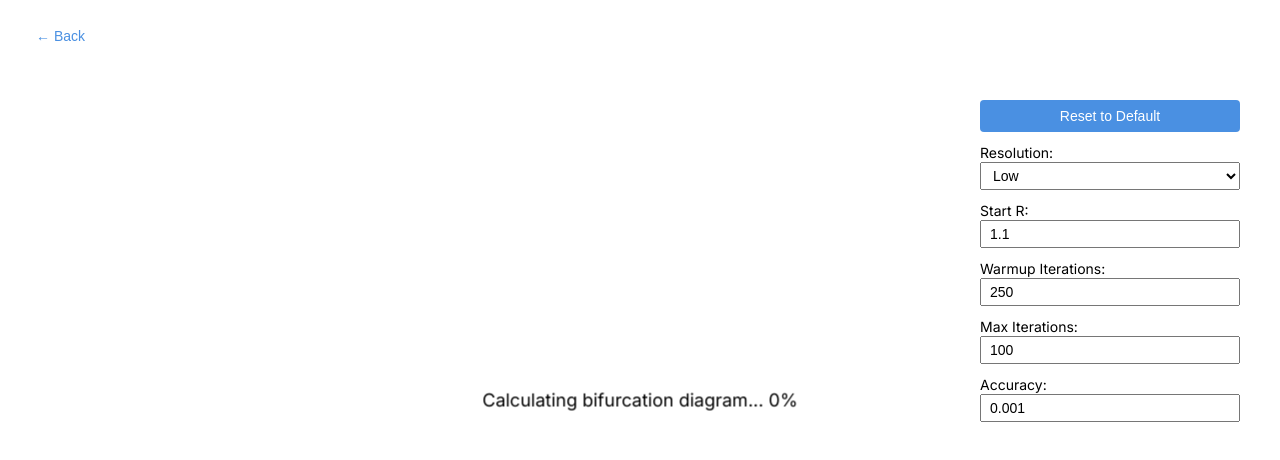
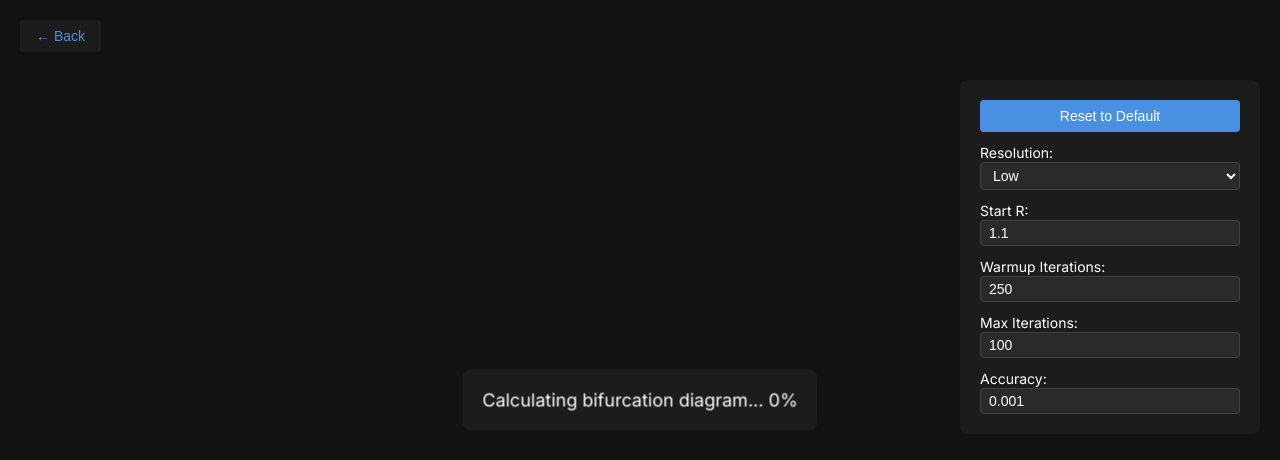
Before and after one commit to karstenroberts/dragnipur, a Next.js app: page /fractals/logistic-bifurcation in a window 1280 px wide. Shown: the top 460 px of the page. Built offline with nearby package versions, Linux system fonts and the light colour scheme.

Commit message:
darkmode

```diff
--- a/app/fractals/logistic-bifurcation/page.tsx
+++ b/app/fractals/logistic-bifurcation/page.tsx
@@ -10,7 +10,7 @@ const CanvasContainer = styled.div`
     height: 100vh;
     height: 100dvh;
     width: 100vw;
-    background: white;
+    background: #121212;
     position: relative;
     overflow: hidden;
 `
@@ -19,7 +19,7 @@ const ControlPanel = styled.div`
     position: absolute;
     top: clamp(60px, 10vh, 105px);
     right: clamp(10px, 3vw, 20px);
-    background: rgba(255, 255, 255, 0.9);
+    background: rgba(30, 30, 30, 0.9);
     padding: clamp(12px, 3vw, 20px);
     border-radius: 8px;
     display: flex;
@@ -29,6 +29,7 @@ const ControlPanel = styled.div`
     max-height: 90vh;
     overflow-y: auto;
     backdrop-filter: blur(5px);
+    color: white;
 
     @media (max-width: 768px) {
         top: auto;
@@ -42,10 +43,15 @@ const ControlPanel = styled.div`
         width: 100%;
         padding: 4px 8px;
         font-size: clamp(12px, 2vw, 14px);
+        background: rgba(45, 45, 45, 0.9);
+        border: 1px solid rgba(255, 255, 255, 0.1);
+        color: white;
+        border-radius: 4px;
     }
 
     label {
         font-size: clamp(12px, 2vw, 14px);
+        color: white;
     }
 `
 
@@ -100,13 +106,14 @@ const LoadingOverlay = styled.div`
     top: 50%;
     left: 50%;
     transform: translate(-50%, -50%);
-    background: rgba(255, 255, 255, 0.9);
+    background: rgba(30, 30, 30, 0.9);
     padding: clamp(12px, 3vw, 20px);
     border-radius: 8px;
     font-size: clamp(14px, 2.5vw, 18px);
     text-align: center;
     backdrop-filter: blur(5px);
     white-space: nowrap;
+    color: white;
 `
 
 const Crosshair = styled.div<{ x: number; y: number }>`
@@ -187,12 +194,12 @@ const BackButton = styled(Button)`
     display: flex;
     align-items: center;
     gap: 8px;
-    background: rgba(255, 255, 255, 0.9);
+    background: rgba(30, 30, 30, 0.9);
     color: #4a90e2;
     backdrop-filter: blur(5px);
 
     &:hover {
-        background: rgba(255, 255, 255, 0.95);
+        background: rgba(45, 45, 45, 0.95);
     }
 `
 
@@ -200,7 +207,7 @@ const LegendContainer = styled.div`
     position: absolute;
     top: clamp(10px, 3vh, 20px);
     right: clamp(10px, 3vw, 20px);
-    background: rgba(255, 255, 255, 0.9);
+    background: rgba(30, 30, 30, 0.9);
     padding: clamp(10px, 2vw, 15px);
     border-radius: 8px;
     display: flex;
@@ -210,6 +217,7 @@ const LegendContainer = styled.div`
     margin-bottom: clamp(5px, 2vw, 10px);
     backdrop-filter: blur(5px);
     width: clamp(200px, 90vw, 300px);
+    color: white;
 
     @media (max-width: 768px) {
         top: clamp(10px, 3vh, 20px);
```
